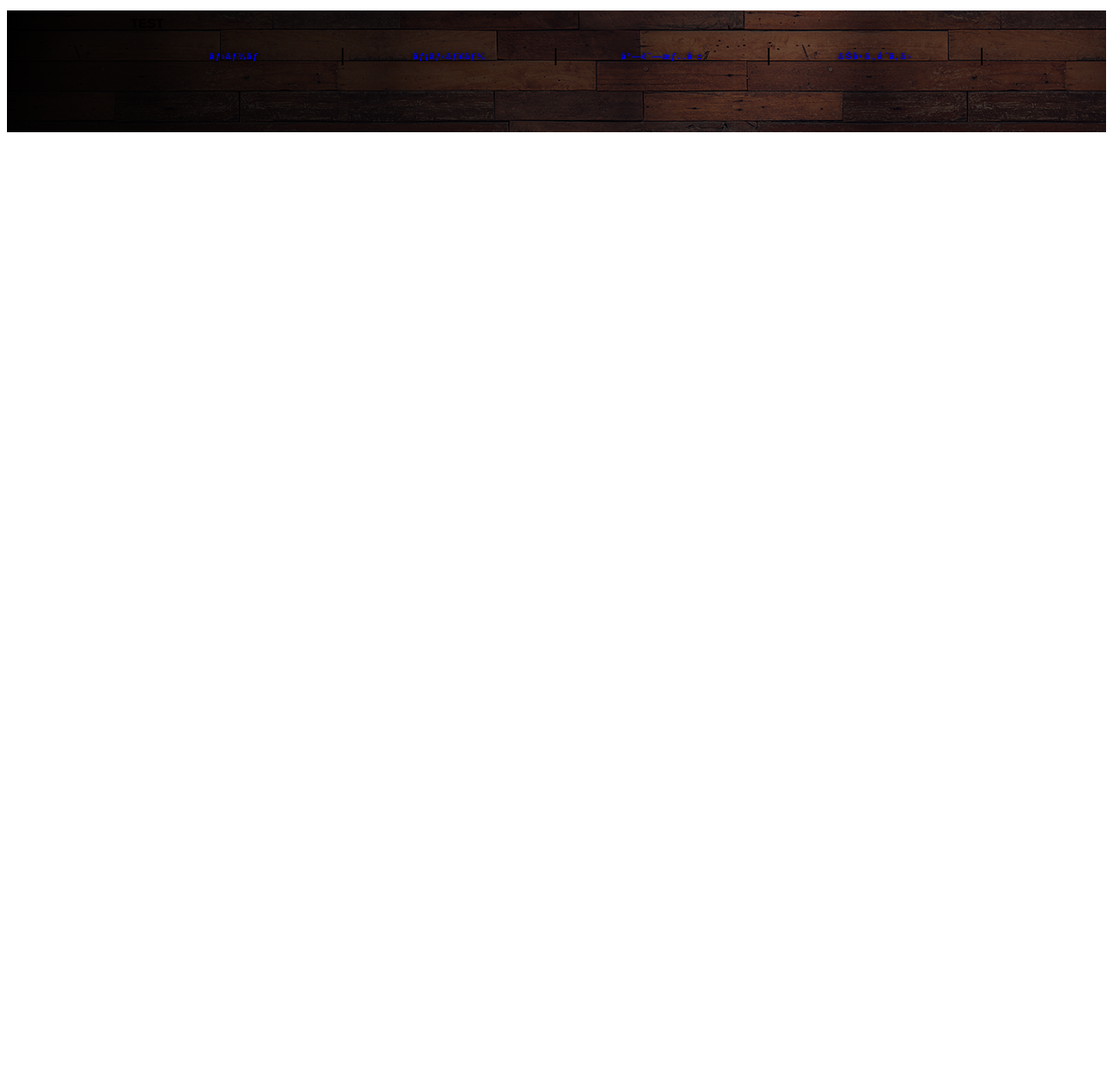
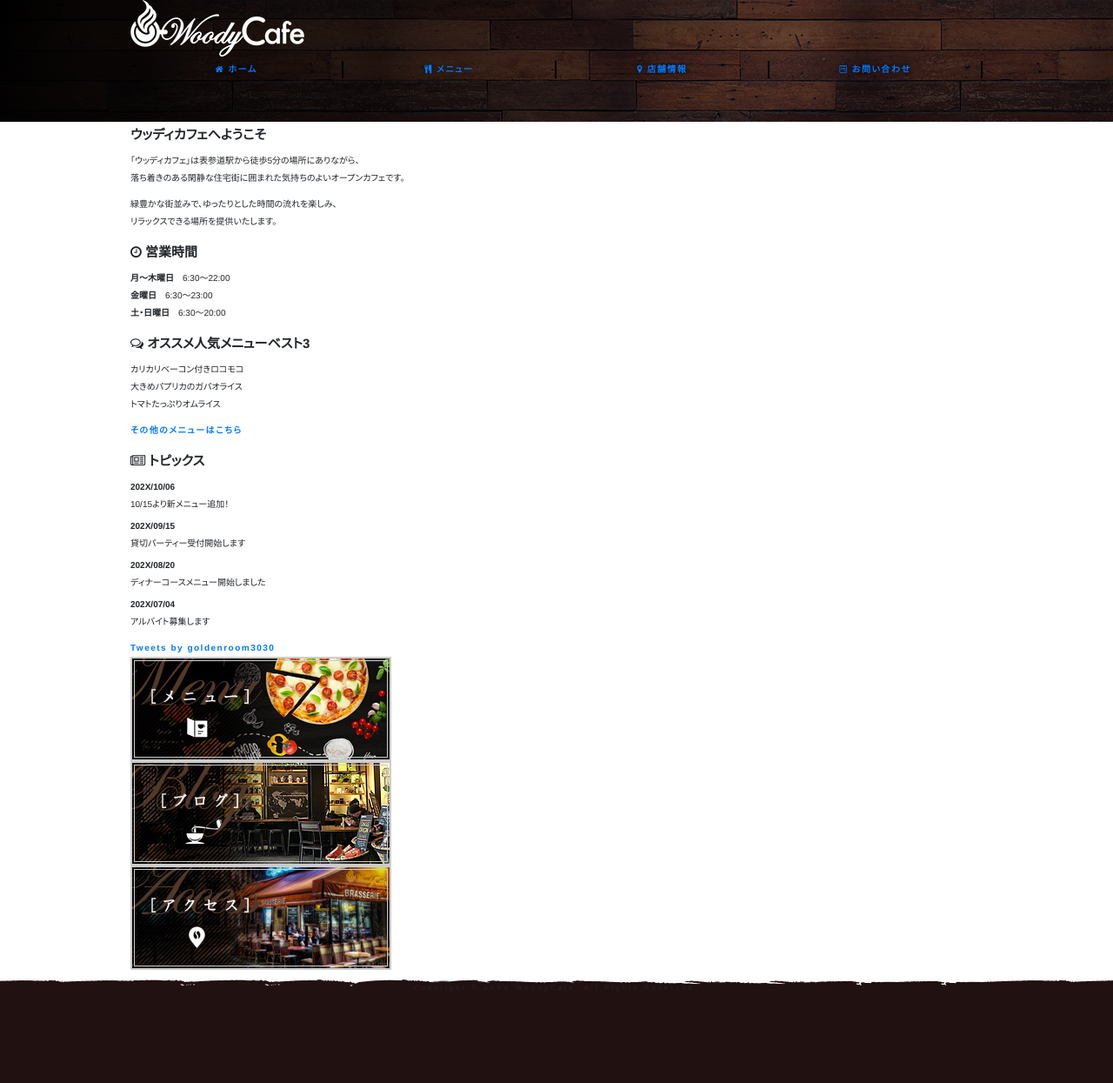
Before and after one commit to itsuki-kato/Red, a plain HTML site: page index.html in a window 1280 px wide. Shown: the whole page at 87% size. Before the commit the page ends 800 px from the top, so only its background shows below. Drawn offline with nearby package versions, Linux system fonts and the light colour scheme.

Commit message:
fifth commit

```diff
--- a/index.html
+++ b/index.html
@@ -1,17 +1,22 @@
 <!DOCTYPE html>
 <html lang="ja">
+    <meta charset="UTF-8">
     <head>
-<tmeta charset="UTF-8">
+        <meta charset="UTF-8">
+        <link rel="icon" type="image/png" href="images/favicon.png">
+        <link rel="stylesheet" href="https://maxcdn.bootstrapcdn.com/font-awesome/4.7.0/css/font-awesome.min.css">
+        <link rel="stylesheet" href="https://cdnjs.cloudflare.com/ajax/libs/twitter-bootstrap/4.4.0/css/bootstrap-reboot.min.css">
+        <link rel="stylesheet" href="css/style.css">
+        <meta http-equiv="X-UA-Compatible" content="IE=edge">
         <meta name="viewport" content="width=device-width, initial-scale=1.0">
-<link rel="stylesheet" href="css/style.css">
-
-<title>Test</title>
-</html>
+        <title>ウッディカフェ | 表参道のオープンカフェ</title>
+        <meta name="description" content="2015年表参道駅のそばにオープンした閑静な住宅街に囲まれたオープンカフェ。スタイリッシュなカフェでほっと一息お寛ぎください。">
+    </head>
     <body>
         <header class="gl-header">
             <div class="container">
 
-               <h2>TEST</h2>
+                    <h2 class="logo"><a href="index.html">WoodyCafe</a></h2>
                     <nav class="gl-nav">
                         <ul>
                             <li>
@@ -30,5 +35,81 @@
                     </nav>
                 </div>
             </div>
+        </header>
+        <section class="top-welcome">
+            <div class="container top-parent">
+                <div class="top-catch">
+                    <h2>ウッディカフェへようこそ</h2>
+                    <p>「ウッディカフェ」は表参道駅から徒歩5分の場所にありながら、<br>落ち着きのある閑静な住宅街に囲まれた気持ちのよいオープンカフェです。</p>
+                    <p>緑豊かな街並みで、ゆったりとした時間の流れを楽しみ、<br>リラックスできる場所を提供いたします。</p>
+                </div>
+            </div>
+        </section>
+        <div class="container">
+            <div class="claerfix">
+                <main class="top-main">
+                    <div class="top-order">
+                        <section class="top-time">
+                            <h2><i class="fa fa-clock-o"></i> 営業時間</h2>
+                            <ul>
+                                <li><strong>月～木曜日</strong>　6:30～22:00</li>
+                                <li><strong>金曜日</strong>　6:30～23:00</li>
+                                <li><strong>土・日曜日</strong>　6:30～20:00</li>
+                            </ul>
+                        </section>
+                        <section class="top-rank">
+                            <h2><i class="fa fa-comments-o"></i> オススメ人気メニューベスト3</h2>
+                            <ol>
+                                <li>カリカリベーコン付きロコモコ</li>
+                                <li>大きめパプリカのガパオライス</li>
+                                <li>トマトたっぷりオムライス</li>
+                            </ol>
+                            <p><a href="menu.html#other">その他のメニューはこちら</a></p>
+                        </section>
+                    </div>
+                    <section class="top-news">
+                        <h2><i class="fa fa-newspaper-o"></i> トピックス</h2>
+                        <dl>
+                            <dt>202X/10/06</dt>
+                            <dd>10/15より新メニュー追加！</dd>
+                            <dt>202X/09/15</dt>
+                            <dd>貸切パーティー受付開始します</dd>
+                            <dt>202X/08/20</dt>
+                            <dd>ディナーコースメニュー開始しました</dd>
+                            <dt>202X/07/04</dt>
+                            <dd>アルバイト募集します</dd>
+                        </dl>
+                    </section>
+                </main>
+            </div>
+            <div class="clearfix">
+                <aside class="top-side">
+                    <section class="twitter">
+                        <a class="twitter-timeline" data-lang="ja" data-width="300" data-height="480" data-theme="dark" href="https://twitter.com/goldenroom3030?ref_src=twsrc%5Etfw">Tweets by goldenroom3030</a>
+                        <script async src="https://platform.twitter.com/widgets.js" charset="utf-8"></script>
+                    </section>
+                    <ul class="banner">
+                        <li>
+                            <a href="menu.html">
+                        <img src="images/ban01.jpg" alt="メニューバナー" class="box color-purple jBounceIn">
+                    </a>
+                        </li>
+                        <li>
+                            <a href="#">
+                        <img src="images/ban02.jpg" alt="ブログバナー" class="box color-purple jBounceIn">
+                    </a>
+                        </li>
+                        <li>
+                            <a href="info.html">
+                        <img src="images/ban03.jpg" alt="アクセスバナー" class="box color-purple jBounceIn">
+                    </a>
+                        </li>
+                    </ul>
+                </aside>
+            </div>
+        </div>
+        <footer class="gl-footer">
+            <p><small>Copyright &copy; 20XX WoodyCafe. All Rights Reserved.</small></p>
+        </footer>
     </body>
 </html>
```
Lines whose indentation alone changed are shown as unchanged.
